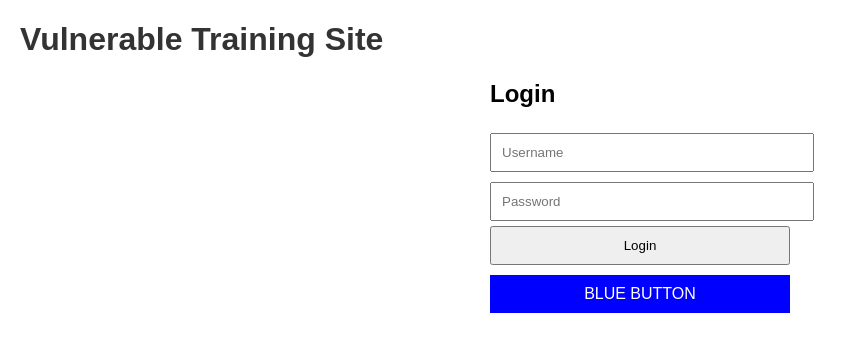
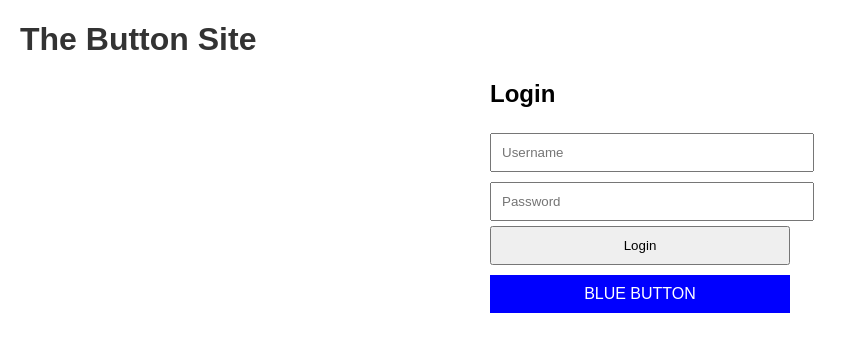
Before and after one commit to oof-fr/HackMe, a plain HTML site: page index.html in a window 1280 px wide. Shown: the whole page, without its empty margins (0-857 px from the left). Drawn offline with Linux system fonts and the light colour scheme.

Commit message:
Update index.html

```diff
--- a/index.html
+++ b/index.html
@@ -3,7 +3,7 @@
 <head>
     <meta charset="UTF-8">
     <meta name="viewport" content="width=device-width, initial-scale=1.0">
-    <title>The Button Page</title>
+    <title>The Button Login Page</title>
     <style>
         body {
             font-family: Arial, sans-serif;
@@ -57,7 +57,7 @@
     </style>
 </head>
 <body>
-    <h1>Vulnerable Training Site</h1>
+    <h1>The Button Site</h1>
 
     <div class="login-form">
         <h2>Login</h2>
```
